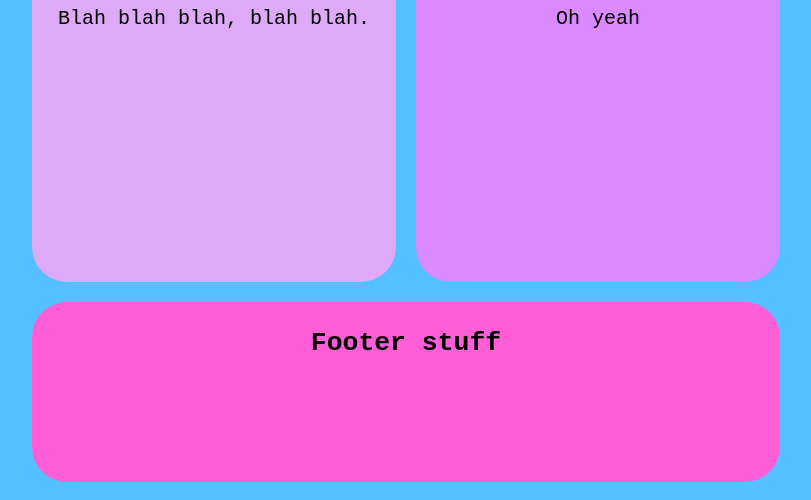
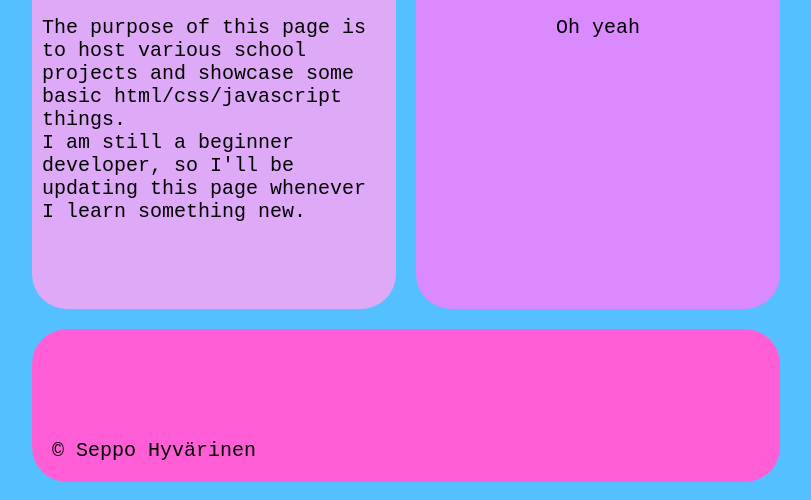
Before and after one commit to seppohyvarinen/seppohyvarinen.github.io, a plain HTML site: page index.html in a window 1280 px wide. Shown: the part 316-816 px from the top of the page, without its empty margins (234-1045 px from the left). Drawn offline with Linux system fonts and the light colour scheme; files that its build step writes are made by us from their sources.

```diff
--- /dev/null
+++ b/image-gallery/index.css
@@ -0,0 +1,36 @@
+* {
+  box-sizing: border-box;
+}
+
+body {
+  background-image: linear-gradient(rgb(33, 9, 49), rgb(242, 140, 255));
+}
+.page {
+  display: grid;
+  grid-template-rows: auto;
+  grid-template-areas:
+    "header"
+    "gallery";
+}
+.header {
+  grid-area: header;
+  font-family: monospace;
+  font-style: oblique;
+  font-variant: small-caps;
+  font-size: xx-large;
+  text-align: center;
+  padding-bottom: 10px;
+  color: rgb(234, 217, 236);
+}
+.gallery {
+  grid-area: gallery;
+  display: grid;
+  grid-template-columns: repeat(auto-fit, minmax(300px, 1fr));
+  grid-gap: 0.8vw;
+  grid-row-gap: 20px;
+}
+img {
+  max-width: 100%;
+  height: 100%;
+  object-fit: cover;
+}
--- /dev/null
+++ b/index.css
@@ -0,0 +1,91 @@
+* {
+  box-sizing: border-box;
+  font-family: monospace;
+}
+
+body {
+  background-color: rgba(80, 191, 255, 0.972);
+}
+h1 {
+  font-size: 1.5cm;
+}
+h2 {
+  font-size: 1cm;
+}
+h3 {
+  font-size: 0.7cm;
+}
+p {
+  font-size: x-large;
+}
+
+/* Settings for the head, content and footer classes (align text to center of divs
+and adjust the margin & border-radius)
+*/
+
+.head,
+.content-one,
+.content-two,
+.footer {
+  text-align: center;
+  border-radius: 35px;
+  margin: 10px;
+}
+.footer p {
+  text-align: left;
+  padding-left: 20px;
+  padding-top: 90px;
+}
+.content-one p {
+  text-align: left;
+  padding-left: 10px;
+  padding-right: 10px;
+}
+
+/*grid settings for smaller screen, the elements are placed on top of each other and the height is over the size of the screen (150vh)
+so there's more space.*/
+.page {
+  display: grid;
+  grid-template-columns: 1fr;
+  grid-template-rows: 2fr, 4fr, 4fr, 1fr;
+  grid-template-areas:
+    "head"
+    "content1"
+    "content2"
+    "footer";
+  height: 100vh;
+}
+.head {
+  background-color: rgb(212, 235, 255);
+  grid-area: head;
+}
+.content-one {
+  background-color: rgb(222, 169, 246);
+  grid-area: content1;
+}
+.content-two {
+  background-color: rgb(218, 137, 255);
+  grid-area: content2;
+}
+.footer {
+  background-color: rgb(255, 94, 215);
+  grid-area: footer;
+}
+
+/*grid settings for larger screens. here we change the layout so there's two columns and the grid has a
+static width and it's centered*/
+@media (min-width: 769px) {
+  .page {
+    grid-template-columns: 1fr 1fr;
+    grid-template-rows: 2fr 4fr 1fr;
+    grid-template-areas:
+      "head head"
+      "content1 content2"
+      "footer footer";
+
+    width: 768px;
+    height: 100vh;
+    margin-left: auto;
+    margin-right: auto;
+  }
+}
--- a/index.html
+++ b/index.html
@@ -4,18 +4,19 @@
     <meta charset="UTF-8" />
     <meta http-equiv="X-UA-Compatible" content="IE=edge" />
     <meta name="viewport" content="width=device-width, initial-scale=1.0" />
-    <link rel="stylesheet" href="mostly-fluid.css" />
+    <link rel="stylesheet" href="index.css" />
     <title>Seppo Hyvarinen</title>
   </head>
   <body>
     <div class="page">
       <div class="head">
-        <h1>My github io page</h1>
+        <h1>My github.io page</h1>
       </div>
 
       <div class="content-one">
         <h2>Purpose</h2>
-        <p>Blah blah blah, blah blah.</p>
+        <p>The purpose of this page is to host various school projects and showcase some basic html/css/javascript things.<br>
+        I am still a beginner developer, so I'll be updating this page whenever I learn something new.</p>
       </div>
 
       <div class="content-two">
@@ -24,7 +25,7 @@
       </div>
 
       <div class="footer">
-        <h3>Footer stuff</h3>
+        <p>© Seppo Hyvärinen</p>
       </div>
     </div>
   </body>
```
Also changed, not shown: image-gallery/index.html (added, +37 -0 lines), image-gallery/img/tokyo1.jpg (added), image-gallery/img/tokyo10.jpg (added), image-gallery/img/tokyo11.jpg (added), image-gallery/img/tokyo12.jpg (added), image-gallery/img/tokyo2.jpg (added), image-gallery/img/tokyo3.jpg (added), image-gallery/img/tokyo4.jpg (added), image-gallery/img/tokyo5.jpg (added), image-gallery/img/tokyo6.jpg (added), image-gallery/img/tokyo7.jpg (added), image-gallery/img/tokyo8.jpg (added), image-gallery/img/tokyo9.jpg (added).
